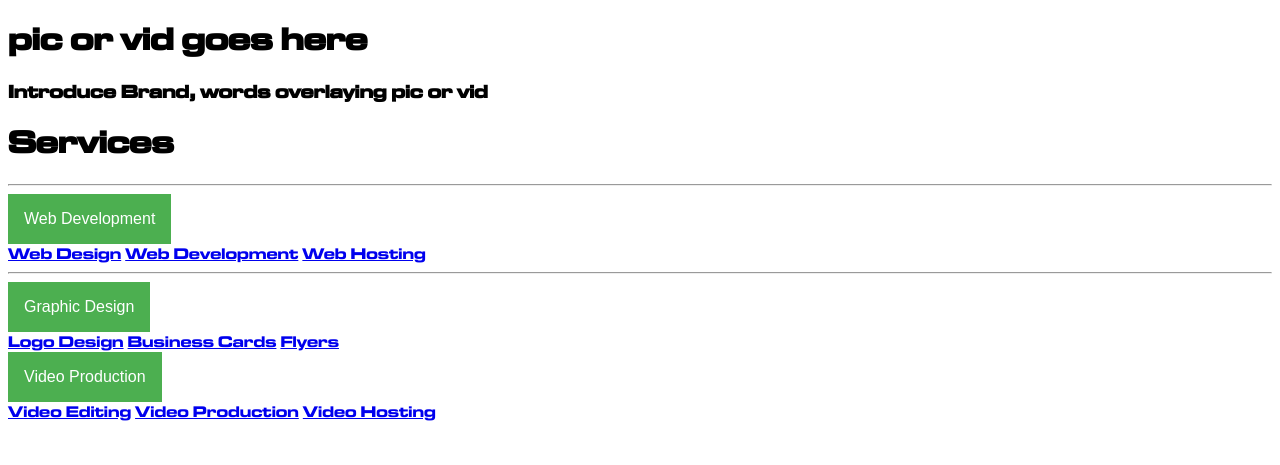
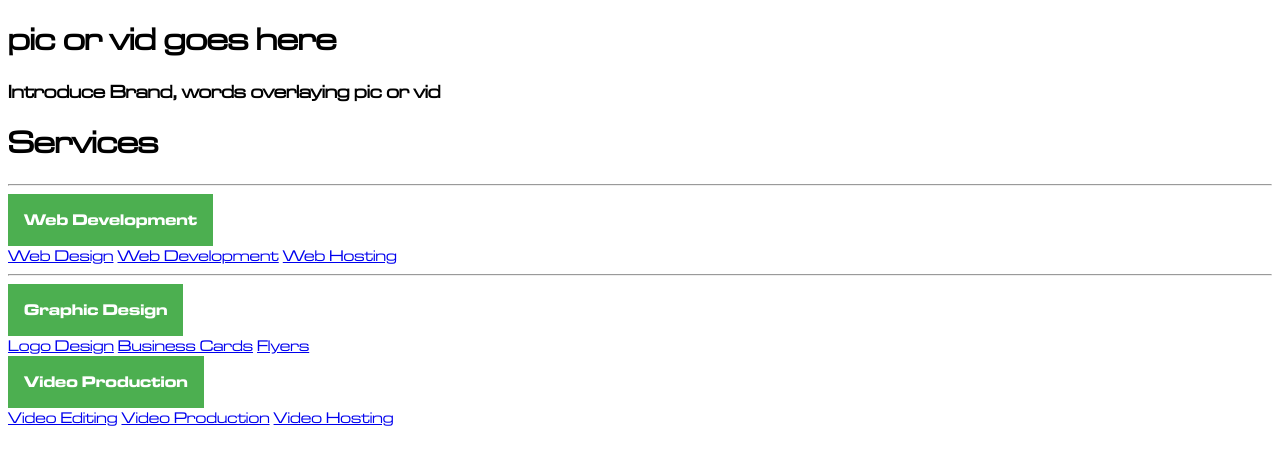
Before and after one commit to stemcreations/ToadCraft, a Django app: page / in a window 1280 px wide. Shown: the top 465 px of the page. Run offline with Django 4.2, Linux system fonts and the light colour scheme.

Commit message:
added bold and not bold versions of the font

```diff
--- a/static/styles/styles.css
+++ b/static/styles/styles.css
@@ -1,13 +1,18 @@
 @font-face {
-    font-family: 'Microgramma D Bold Extended';
+    font-family: 'Microgramma Bold';
     src: url('../fonts/MICROGBE.TTF');
 }
+ @font-face {
+    font-family: 'Microgramma';
+    src: url('../fonts/MICROGME.TTF');
+ }
 
 body {
-    font-family: 'Microgramma D Bold Extended';
+    font-family: 'Microgramma';
 }
 
 .dropbtn {
+    font-family: 'Microgramma Bold';
     background-color: #4CAF50;
     color: white;
     padding: 16px;
```
Also changed, not shown: static/fonts/MICROGME.TTF (added).
